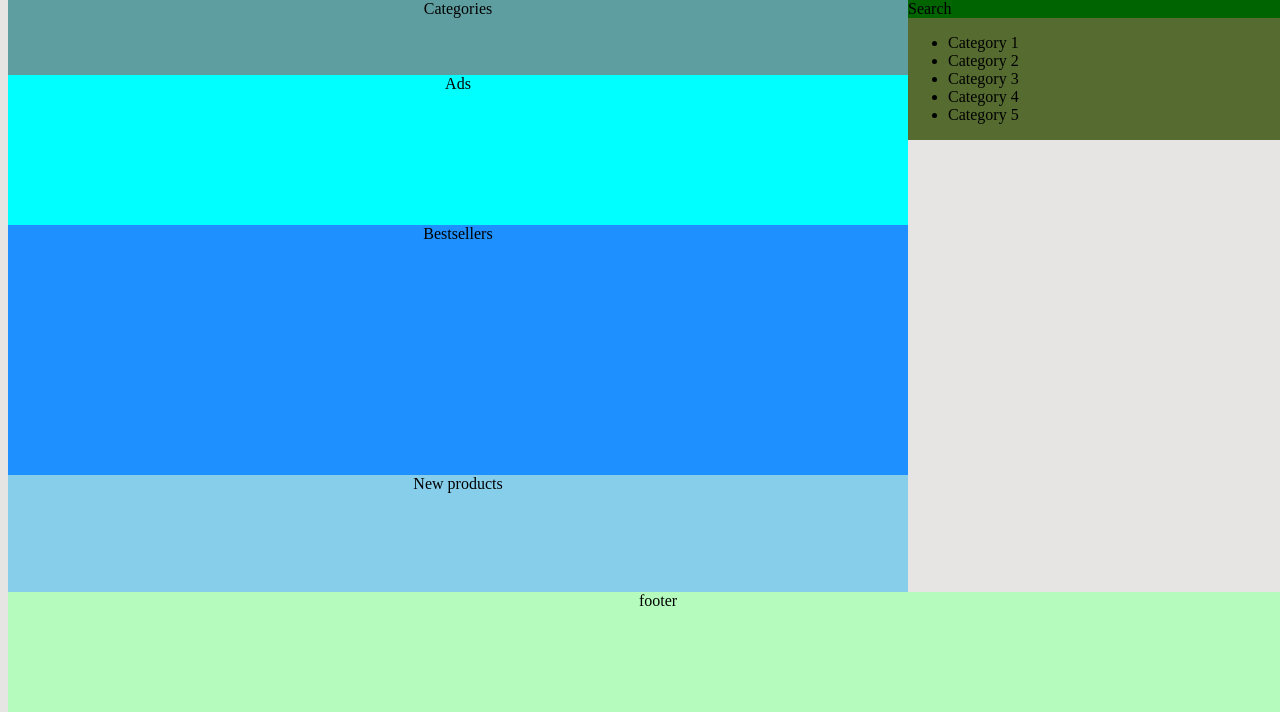
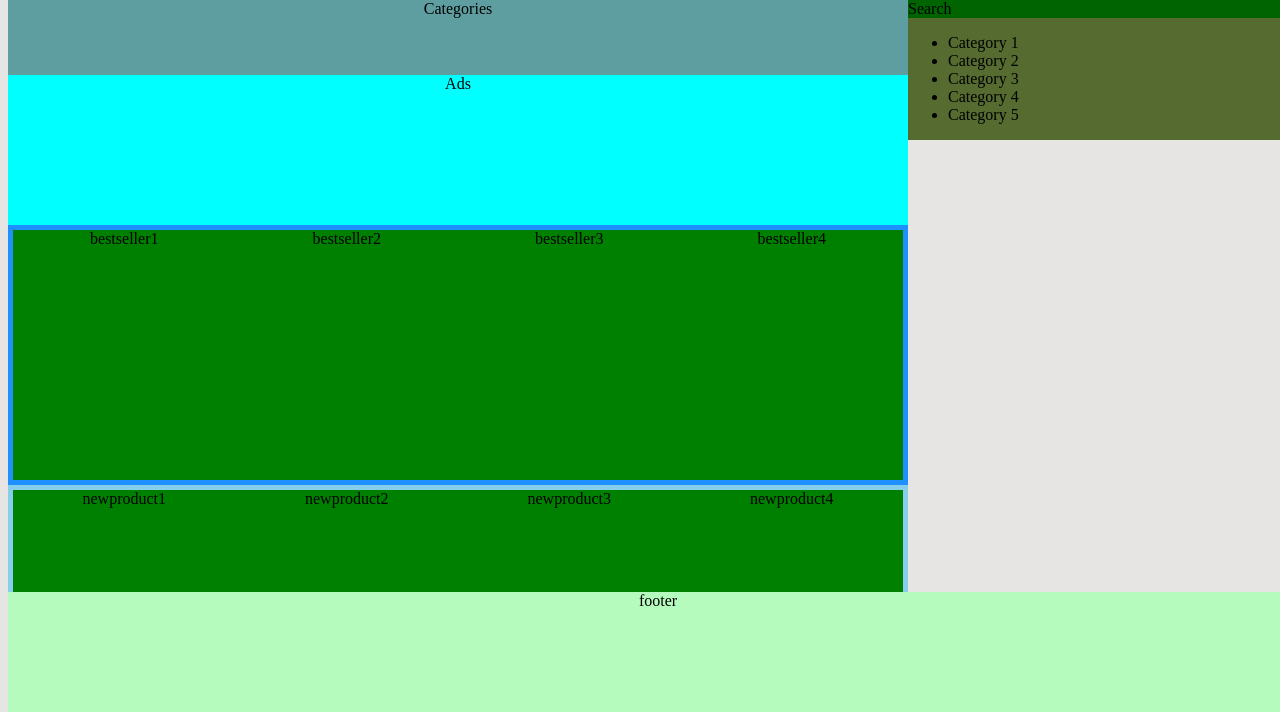
Before and after one commit to ikolokotronis/Web-Store-App, a Django app: page / in a window 1280 px wide. Shown: the part 88-800 px from the top of the page. Run offline with Django 4.2, Linux system fonts and the light colour scheme.

Commit message:
Update template and css

```diff
--- a/web_store_app/main/static/main/css/basestylesheet.css
+++ b/web_store_app/main/static/main/css/basestylesheet.css
@@ -54,20 +54,36 @@ body{
 .bestSellers{
     height: 250px;
     background-color: dodgerblue;
+    padding: 5px;
     text-align: center;
+}
+
+.bestSellerBox{
+    float: left;
+    background-color: green;
+    width: 222.5px;
+    height: 250px;
 }
 
 .newProducts{
     height: 150px;
     background-color: skyblue;
     text-align: center;
+    padding: 5px;
 }
 
+.newProductBox{
+    float: left;
+    background-color: green;
+    width: 222.5px;
+    height: 150px;
+}
 #rightContainer{
     background-color: darkolivegreen;
     width: 400px;
     float: left;
 }
+
 
 .search{
     background-color: darkgreen;
--- a/web_store_app/main/templates/main/base.html
+++ b/web_store_app/main/templates/main/base.html
@@ -24,9 +24,24 @@
 {%block content%}
         <div class="ads">Ads</div>
 
-        <div class="bestSellers">Bestsellers</div>
+        <div class="bestSellers">
 
-        <div class="newProducts">New products</div>
+            <div class="bestSellerBox">bestseller1</div>
+            <div class="bestSellerBox">bestseller2</div>
+            <div class="bestSellerBox">bestseller3</div>
+            <div class="bestSellerBox">bestseller4</div>
+
+        </div>
+
+        <div class="newProducts">
+
+            <div class="newProductBox">newproduct1</div>
+            <div class="newProductBox">newproduct2</div>
+            <div class="newProductBox">newproduct3</div>
+            <div class="newProductBox">newproduct4</div>
+
+
+        </div>
 
     </div>
 
```
